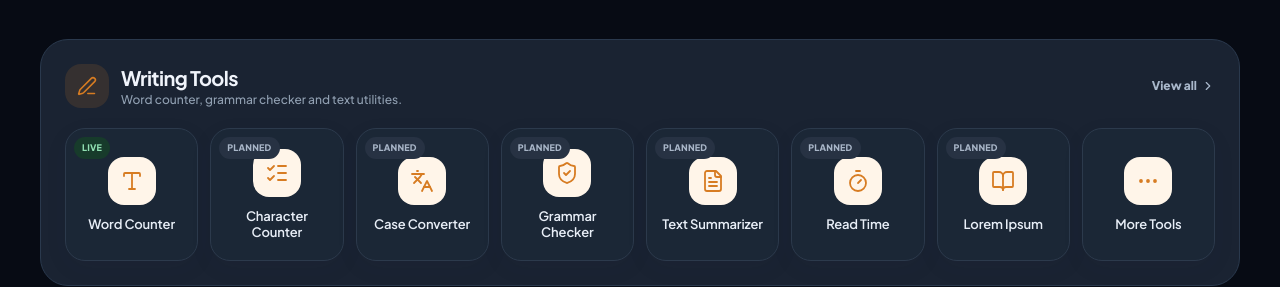
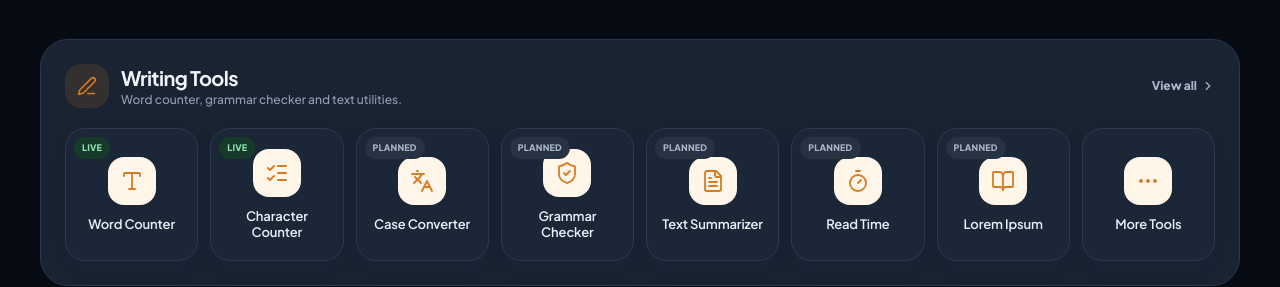
Before and after one commit to samavb6-oss/toolhub, a React (Vite) app: page / in a window 1280 px wide. Shown: the part 2020-2307 px from the top of the page. Built offline with nearby package versions, Linux system fonts and the light colour scheme.

Commit message:
Register character counter tool

```diff
--- a/src/tools/toolRegistry.ts
+++ b/src/tools/toolRegistry.ts
@@ -1,5 +1,5 @@
 import {
-  Bot, Calculator, FilePlus2, Fingerprint, ImageMinus, QrCode, Type, ZoomIn,
+  Bot, Calculator, FilePlus2, Fingerprint, ImageMinus, ListChecks, QrCode, Type, ZoomIn,
 } from "lucide-react";
 import type { LucideIcon } from "lucide-react";
 
@@ -40,6 +40,15 @@ export const toolDefinitions: ToolDefinition[] = [
     title: "Compress Images Online — Free Image Compressor | ToolHub",
     description: "Reduce image file size in your browser. Choose an output format and quality, compare the new size, and download the compressed image privately.",
     intro: "Reduce an image’s file size locally, with control over its output format and quality.",
+  },
+  {
+    slug: "character-counter",
+    name: "Character Counter",
+    category: "Writing Tools",
+    icon: ListChecks,
+    title: "Free Character Counter — Count Characters, Words & Spaces | ToolHub",
+    description: "Count characters with and without spaces, words, letters, numbers and lines instantly. Useful for social media limits, titles and descriptions; text stays in your browser.",
+    intro: "Count characters, words, letters, numbers, whitespace and lines instantly as you type.",
   },
   {
     slug: "word-counter",
```
